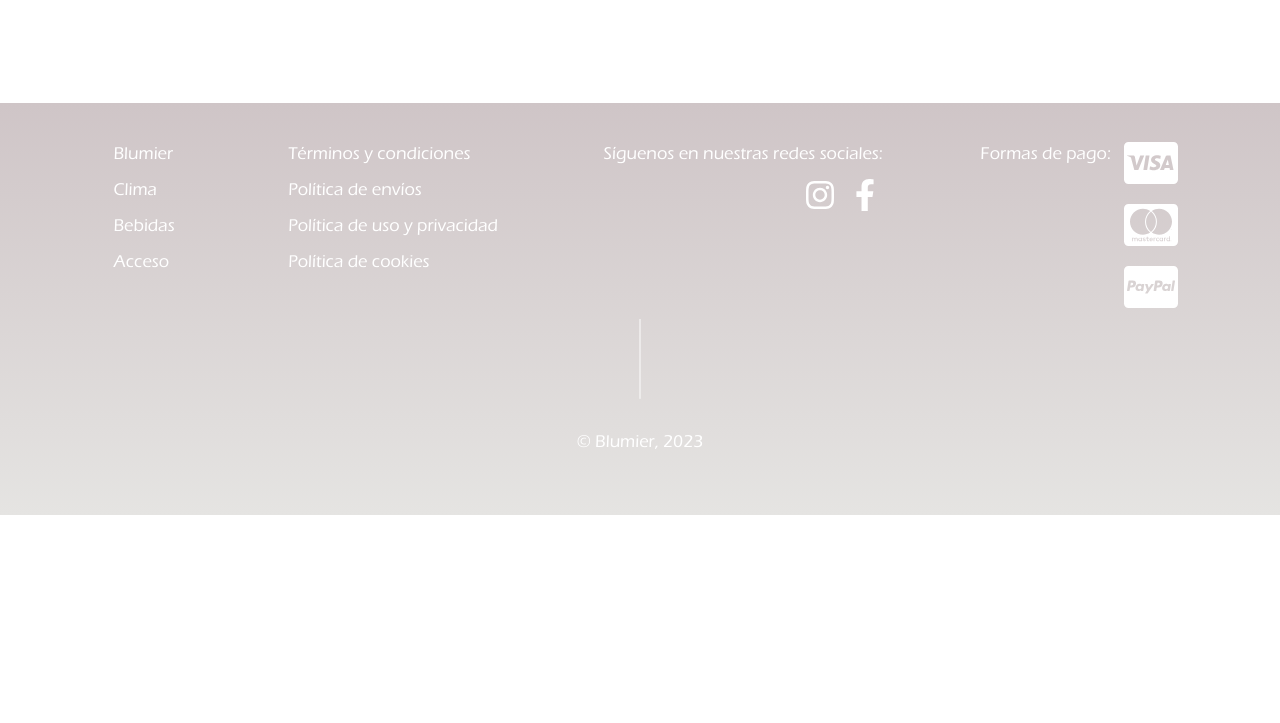
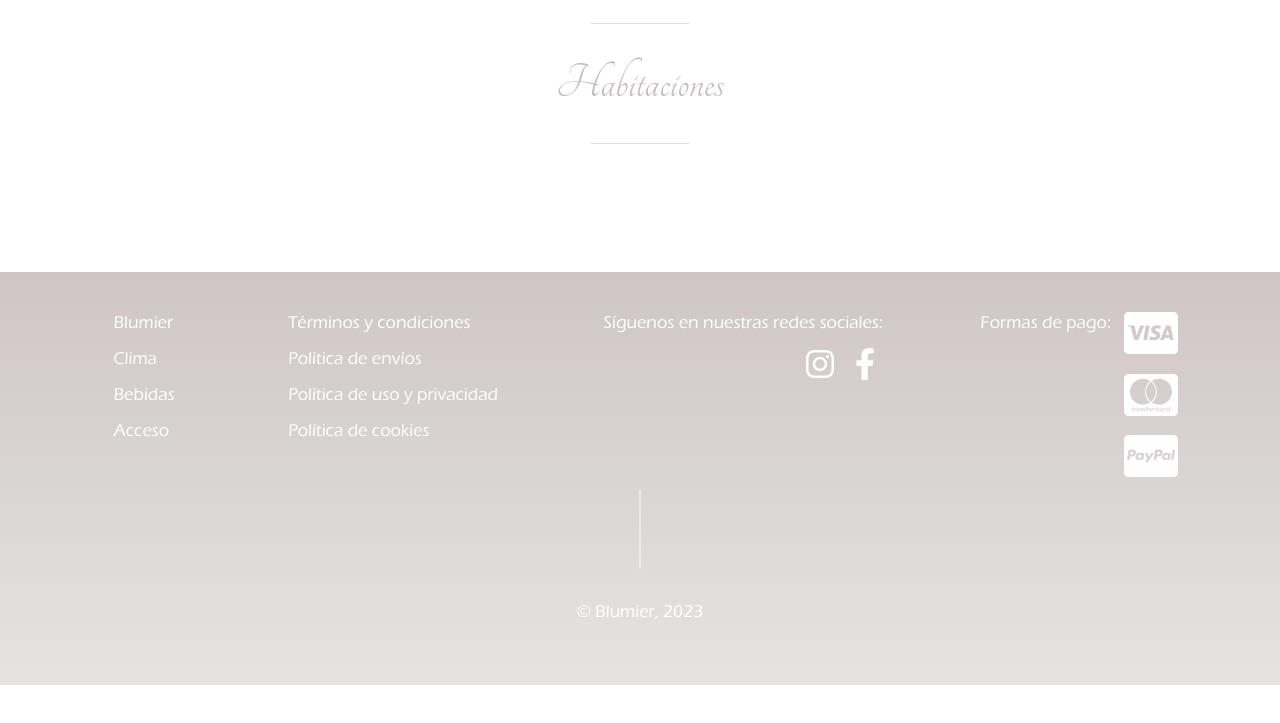
Before and after one commit to AndreaHernandezP/Front-End-Diplomado-Proyecto-Modulo-6, a website with bundled scripts: page public/index.html in a window 1280 px wide. Shown: the part 75-798 px from the top of the page. Built offline with nearby package versions, Linux system fonts and the light colour scheme; files whose address does not match are found by name.

Commit message:
Header was added to the index page

```diff
--- a/public/fonts/style.css
+++ b/public/fonts/style.css
@@ -39,3 +39,41 @@ h5{
 footer{
   margin-top: 5rem;
 }
+
+h1{
+  font-family: Tangerine;
+  font-size: calc(1.6rem + 2.0vw);
+  color: #C6BDBD;
+  font-weight: 100;
+
+  flex-grow: 1;
+  flex-shrink: 1;
+}
+
+.separador-encabezado{
+  /* width: min-content;
+  min-width: 8rem;
+  max-width: 50%; */
+
+  width: 100%;
+  min-width: 0;
+  max-width: 60%;
+
+  flex-grow: 1;
+  flex-shrink: 1;
+}
+
+.encabezado{
+  display: flex;
+  flex-direction: column;
+  align-items: center;
+
+  margin: auto;
+
+  width: min-content;
+  min-width: 0;
+  max-width: 100%;
+
+  margin-top: 3rem;
+
+}
--- a/public/index.html
+++ b/public/index.html
@@ -9,6 +9,11 @@
 </head>
 <body>
     <nav-bar></nav-bar>
+    <div class="encabezado">
+        <img class="separador-encabezado" src="Separador_titulo.svg">
+        <h1>Habitaciones</h1>
+        <img class="separador-encabezado" src="Separador_titulo.svg">
+    </div>
     <div class="main-box-content">
 
     </div>
```
Also changed, not shown: public/Separador_titulo.svg (added).
